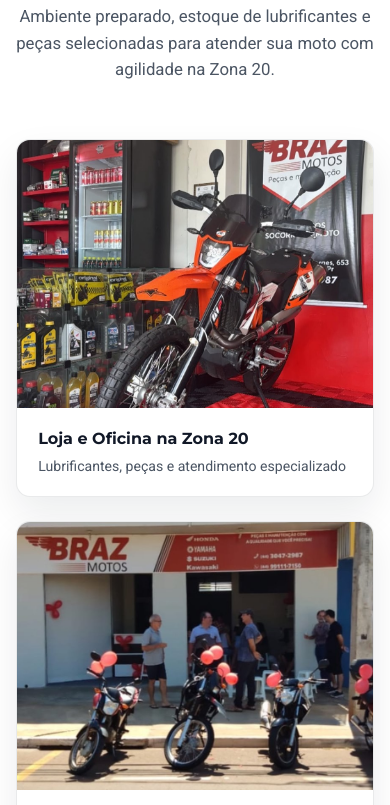
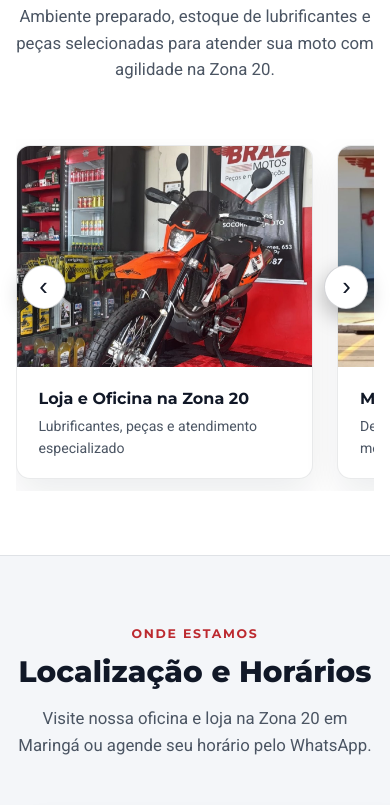
Before and after one commit to adersoncarvalho/braz-motos, a plain HTML site: page index.html in a window 390 px wide. Shown: the part 4978-5783 px from the top of the page. Drawn offline with Linux system fonts and the light colour scheme.

Commit message:
feat: transforma galeria Nossa Estrutura em carrossel horizontal

```diff
--- a/css/style.css
+++ b/css/style.css
@@ -863,19 +863,90 @@ svg {
   border-top: 1px solid var(--border-subtle);
 }
 
+.gallery-slider {
+  position: relative;
+}
+
 .gallery__grid {
-  display: grid;
-  grid-template-columns: repeat(auto-fit, minmax(280px, 1fr));
+  display: flex;
   gap: 1.5rem;
+  overflow-x: auto;
+  scroll-snap-type: x mandatory;
+  scroll-behavior: smooth;
+  padding: 0.35rem 0.15rem 0.75rem;
+  scrollbar-width: none;
+  -ms-overflow-style: none;
+}
+
+.gallery__grid::-webkit-scrollbar {
+  display: none;
 }
 
 .gallery-card {
+  flex: 0 0 calc((100% - 3rem) / 3);
+  scroll-snap-align: start;
   background-color: var(--bg-card);
   border: 1px solid var(--border-subtle);
   border-radius: var(--radius-md);
   overflow: hidden;
   box-shadow: var(--shadow-card);
   transition: transform var(--transition), border-color var(--transition);
+}
+
+.gallery-slider__btn {
+  position: absolute;
+  top: 42%;
+  transform: translateY(-50%);
+  z-index: 10;
+  width: 44px;
+  height: 44px;
+  border-radius: 50%;
+  border: 1px solid var(--border-strong);
+  background-color: var(--bg-card);
+  color: var(--text-primary);
+  font-size: 1.6rem;
+  line-height: 1;
+  cursor: pointer;
+  display: flex;
+  align-items: center;
+  justify-content: center;
+  box-shadow: 0 8px 22px rgba(0, 0, 0, 0.28);
+  transition: background-color var(--transition), color var(--transition),
+    border-color var(--transition), opacity var(--transition);
+}
+
+.gallery-slider__btn:hover {
+  background-color: var(--accent);
+  border-color: var(--accent);
+  color: #ffffff;
+}
+
+.gallery-slider__btn--prev {
+  left: -18px;
+}
+
+.gallery-slider__btn--next {
+  right: -18px;
+}
+
+@media (max-width: 1024px) {
+  .gallery-card {
+    flex: 0 0 calc((100% - 1.5rem) / 2);
+  }
+}
+
+@media (max-width: 640px) {
+  .gallery-card {
+    flex: 0 0 84%;
+  }
+
+  .gallery-slider__btn--prev {
+    left: 6px;
+  }
+
+  .gallery-slider__btn--next {
+    right: 6px;
+  }
 }
 
 .gallery-card:hover {
--- a/index.html
+++ b/index.html
@@ -396,7 +396,10 @@
           </p>
         </div>
 
-        <div class="gallery__grid">
+        <div class="gallery-slider" id="gallery-slider">
+          <button type="button" class="gallery-slider__btn gallery-slider__btn--prev" id="gallery-prev" aria-label="Fotos anteriores">‹</button>
+
+          <div class="gallery__grid" id="gallery-track">
           <figure class="gallery-card reveal">
             <button
               type="button"
@@ -571,6 +574,9 @@
               <span>Estrutura preparada para atendimento ágil</span>
             </figcaption>
           </figure>
+        </div>
+
+          <button type="button" class="gallery-slider__btn gallery-slider__btn--next" id="gallery-next" aria-label="Próximas fotos">›</button>
         </div>
       </div>
     </section>
--- a/js/script.js
+++ b/js/script.js
@@ -4,6 +4,7 @@ document.addEventListener('DOMContentLoaded', () => {
   initMobileMenu();
   initBusinessStatus();
   initHeroCarousel();
+  initGallerySlider();
   initGalleryLightbox();
   initRevealAnimations();
   initCurrentYear();
@@ -165,6 +166,38 @@ function initHeroCarousel() {
   startAuto();
 }
 
+function initGallerySlider() {
+  const track = document.getElementById('gallery-track');
+  const prevBtn = document.getElementById('gallery-prev');
+  const nextBtn = document.getElementById('gallery-next');
+  if (!track || !prevBtn || !nextBtn) return;
+
+  const getStep = () => {
+    const firstCard = track.querySelector('.gallery-card');
+    if (!firstCard) return 360;
+    const style = window.getComputedStyle(track);
+    const gap = parseFloat(style.columnGap || style.gap || '24');
+    return firstCard.getBoundingClientRect().width + gap;
+  };
+
+  prevBtn.addEventListener('click', () => {
+    if (track.scrollLeft <= 4) {
+      track.scrollTo({ left: track.scrollWidth, behavior: 'smooth' });
+    } else {
+      track.scrollBy({ left: -getStep(), behavior: 'smooth' });
+    }
+  });
+
+  nextBtn.addEventListener('click', () => {
+    const maxScroll = track.scrollWidth - track.clientWidth - 4;
+    if (track.scrollLeft >= maxScroll) {
+      track.scrollTo({ left: 0, behavior: 'smooth' });
+    } else {
+      track.scrollBy({ left: getStep(), behavior: 'smooth' });
+    }
+  });
+}
+
 function initGalleryLightbox() {
   const lightbox = document.getElementById('lightbox');
   const lightboxImg = document.getElementById('lightbox-img');
```
